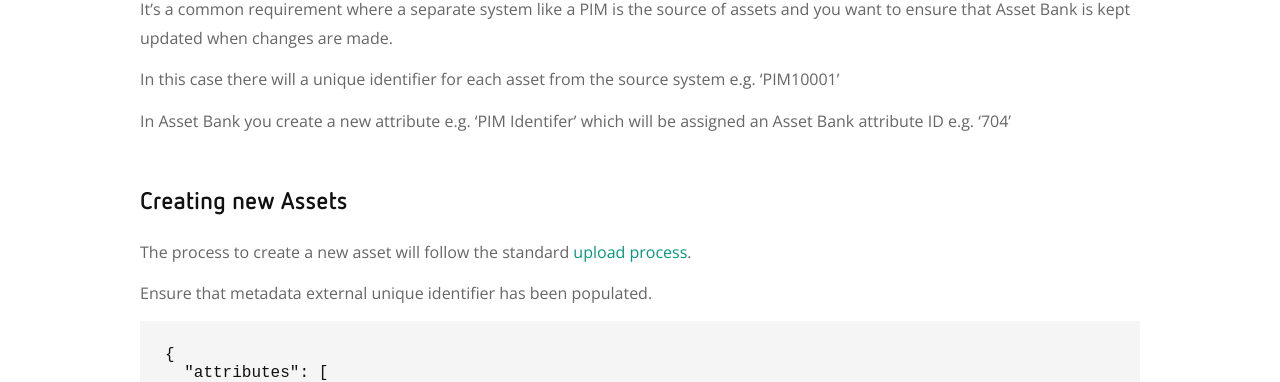
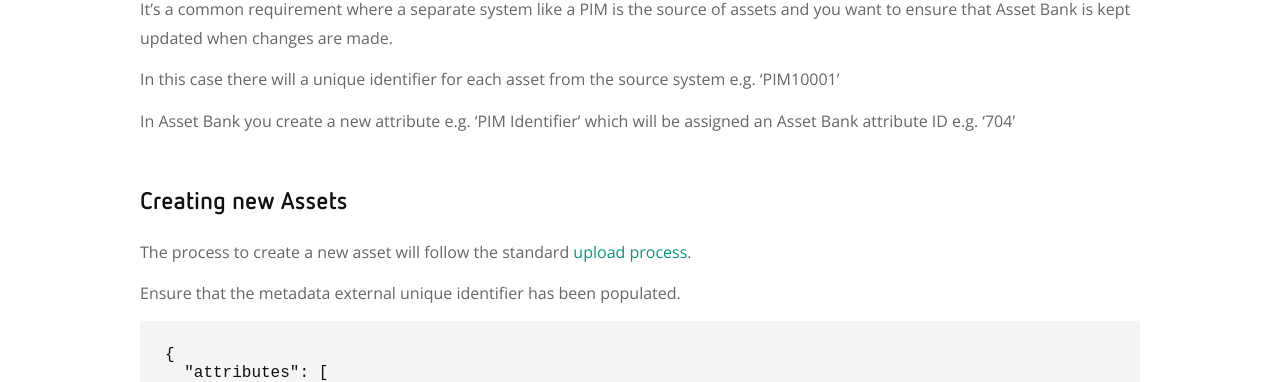
Before and after one commit to brightinteractive/api-docs, a Jekyll site: the page built from doc/how-to-sync-from-external.md, in a window 1280 px wide. Shown: the part 244-626 px from the top of the page. Built offline with Jekyll 4.4.1, drawn with Linux system fonts in a browser that asks for light colours; our own code applies the rules of GitHub Pages for plain Markdown files.

Commit message:
Update how-to-sync-from-external.md

````diff
--- a/doc/how-to-sync-from-external.md
+++ b/doc/how-to-sync-from-external.md
@@ -4,13 +4,13 @@ It's a common requirement where a separate system like a PIM is the source of as
 
 In this case there will a unique identifier for each asset from the source system e.g. 'PIM10001'
 
-In Asset Bank you create a new attribute e.g. 'PIM Identifer' which will be assigned an Asset Bank attribute ID e.g. '704'
+In Asset Bank you create a new attribute e.g. 'PIM Identifier' which will be assigned an Asset Bank attribute ID e.g. '704'
 
 ## Creating new Assets
 
 The process to create a new asset will follow the standard [upload process](how-to-upload.md).
 
-Ensure that metadata external unique identifier has been populated.
+Ensure that the metadata external unique identifier has been populated.
 ```
 {
   "attributes": [
@@ -31,6 +31,7 @@ To update an asset in Asset Bank the caller will require the Asset ID.
 ```
 http://127.0.0.1:8080/asset-bank/rest/asset-search?attribute_704=PIM10001
 ```
+
 Response
 ```
 [
````
